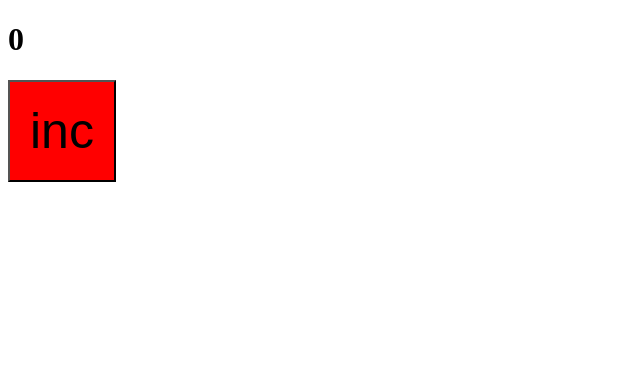
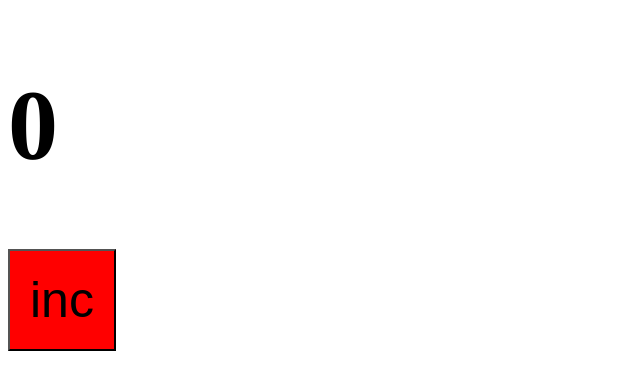
Before and after one commit to raiyin/learning, a React app in the folder webpack/: page / in a window 1280 px wide. Shown: the top 390 px of the page, without its empty margins (0-640 px from the left). Built offline with nearby package versions, Linux system fonts and the light colour scheme.

Commit message:
Styles isolation, css modules

```diff
--- a/webpack/src/components/App.scss
+++ b/webpack/src/components/App.module.scss
@@ -1,4 +1,4 @@
-button{
+.button{
     background: red;
     padding: 20px;
 
@@ -6,5 +6,8 @@
         color: 'red';
         font-size: 50px;
     }
+}
 
+.value{
+    font-size: 100px;
 }
--- a/webpack/src/components/App.tsx
+++ b/webpack/src/components/App.tsx
@@ -1,5 +1,5 @@
 import { useState } from 'react'
-import './App.scss'
+import classes from './App.module.scss'
 
 export const App = () => {
     const [count, setCount] = useState<number>(0)
@@ -8,8 +8,8 @@
 
     return (
         <div>
-            <h1>{count}</h1>
-            <button onClick={increment}>
+            <h1 className={classes.value}>{count}</h1>
+            <button className={classes.button} onClick={increment}>
                 <span>
                     inc
                 </span>
```
Also changed, not shown: webpack/src/global.d.ts (added, +7 -0 lines), 1 other file (tests, documents, lock files or other folders).
